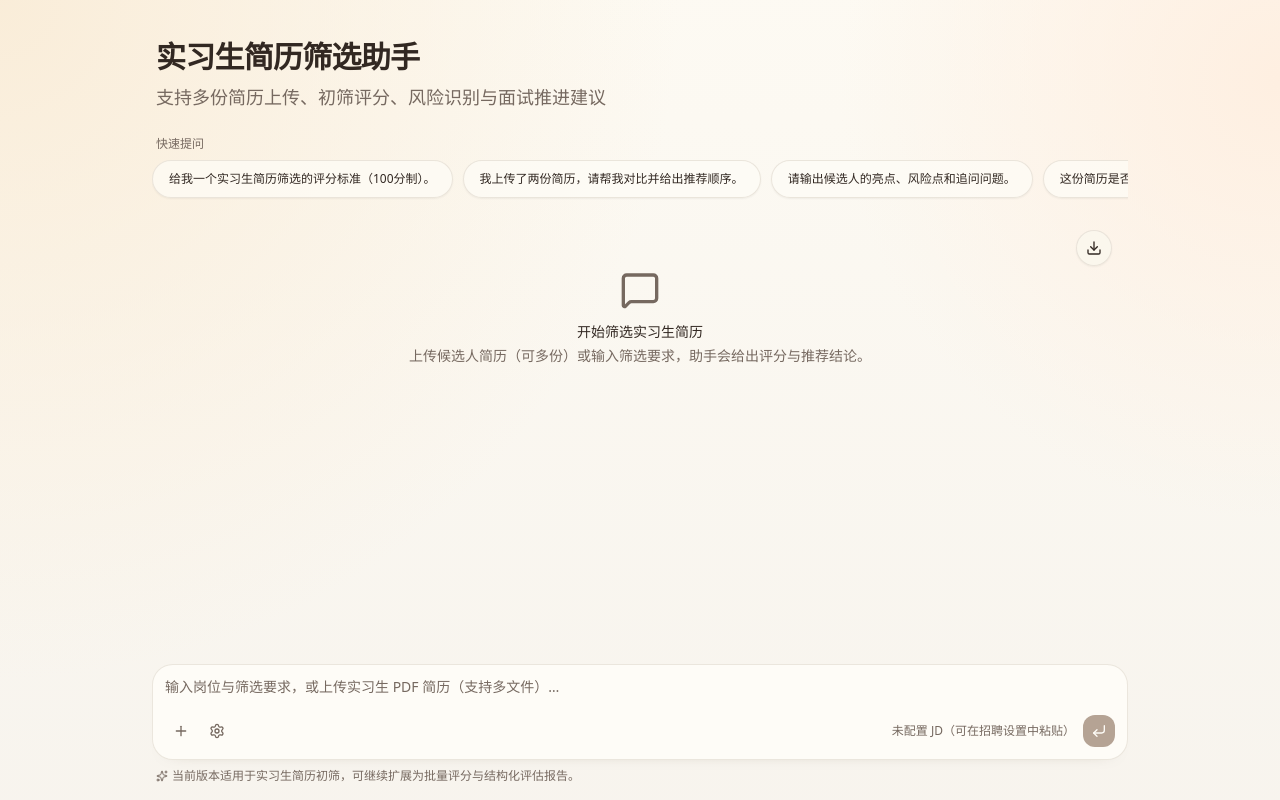
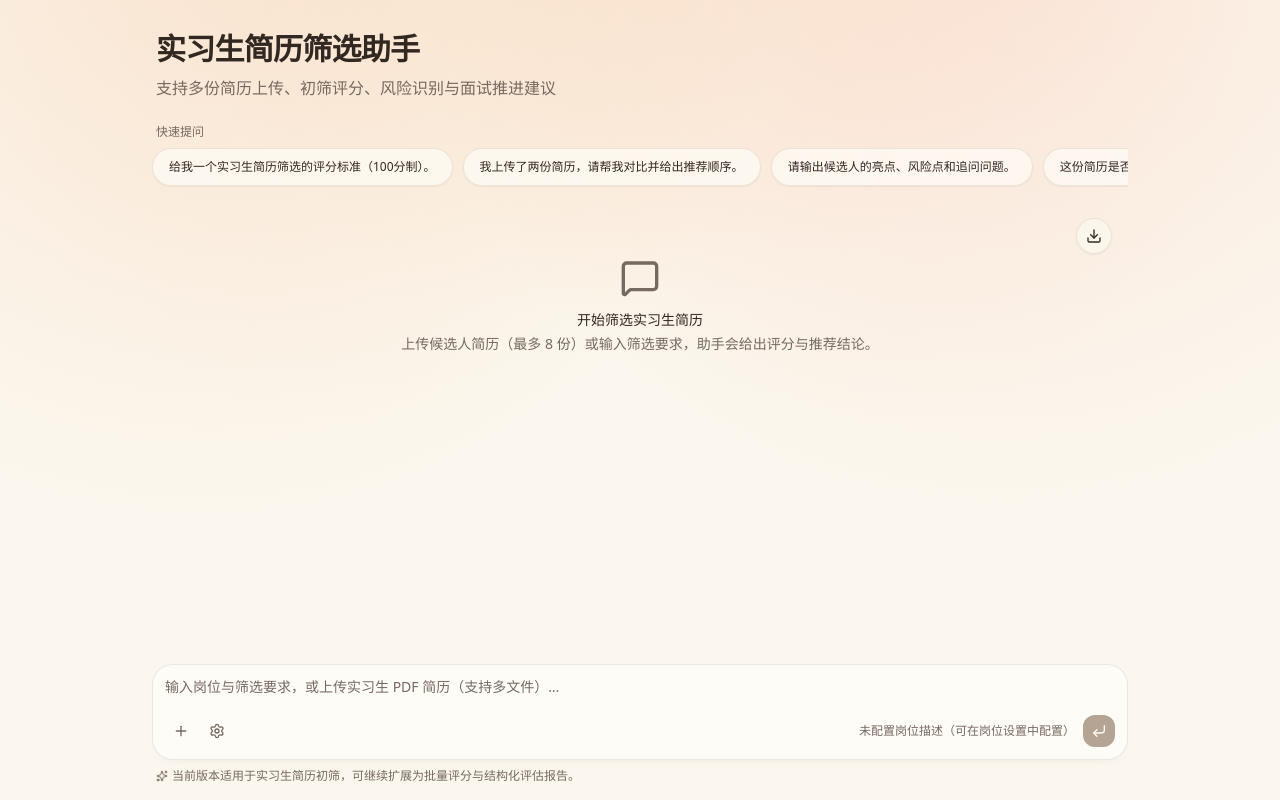
Before and after one commit to agniwen/ai-tool-demo, a Next.js app: page / in a window 1280 px wide. Built offline with nearby package versions, Linux system fonts and the light colour scheme.

Commit message:
feat: update app

```diff
--- a/app/api/chat/route.ts
+++ b/app/api/chat/route.ts
@@ -17,8 +17,8 @@ import {
 } from "ai";
 import { z } from "zod";
 
-// Allow streaming responses up to 30 seconds
-export const maxDuration = 30;
+// Allow streaming responses up to 8 minutes
+export const maxDuration = 480;
 export const runtime = "nodejs";
 
 const extractUserText = (messages: UIMessage[]): string =>
--- a/app/globals.css
+++ b/app/globals.css
@@ -132,9 +132,11 @@
     @apply text-foreground;
     background-color: var(--background);
     background-image:
-      radial-gradient(circle at 0% 0%, oklch(0.95 0.03 79.2) 0%, transparent 45%),
-      radial-gradient(circle at 100% 10%, oklch(0.96 0.025 65.4) 0%, transparent 30%),
-      linear-gradient(180deg, oklch(0.985 0.01 87.5) 0%, oklch(0.968 0.009 82.9) 100%);
+      radial-gradient(circle at 16% -8%, oklch(0.86 0.075 58.4 / 34%) 0%, transparent 42%),
+      radial-gradient(circle at 48% -16%, oklch(0.9 0.06 72.8 / 30%) 0%, transparent 40%),
+      radial-gradient(circle at 78% -10%, oklch(0.84 0.08 40.2 / 28%) 0%, transparent 44%),
+      radial-gradient(circle at 66% 2%, oklch(0.9 0.055 48.6 / 20%) 0%, transparent 36%),
+      radial-gradient(circle at 30% 4%, oklch(0.92 0.045 66.9 / 18%) 0%, transparent 34%);
     -webkit-font-smoothing: antialiased;
     text-rendering: optimizeLegibility;
     touch-action: manipulation;
--- a/app/page.tsx
+++ b/app/page.tsx
@@ -93,6 +93,8 @@ const timeFormatter = new Intl.DateTimeFormat("zh-CN", {
   minute: "2-digit",
   hour12: false,
 });
+
+const CHAT_REQUEST_TIMEOUT_MS = 8 * 60 * 1000;
 
 const QUICK_SUGGESTIONS = [
   "给我一个实习生简历筛选的评分标准（100分制）。",
@@ -288,7 +290,7 @@ function ComposerFooter({
             ? "正在分析简历内容…"
             : hasJobDescription
               ? "已配置岗位描述（JD）"
-              : "未配置 JD（可在招聘设置中粘贴）"}
+              : "未配置岗位描述（可在岗位设置中配置）"}
         </span>
         <PromptInputSubmit
           disabled={status === "ready" ? !canSubmit : false}
@@ -314,6 +316,33 @@ export default function Home() {
   const { messages, sendMessage, status, stop, error, regenerate } = useChat({
     transport: new DefaultChatTransport({
       api: "/api/chat",
+      fetch: async (input, init) => {
+        const timeoutController = new AbortController();
+        const timeoutId = window.setTimeout(() => {
+          timeoutController.abort("Chat request timed out after 8 minutes.");
+        }, CHAT_REQUEST_TIMEOUT_MS);
+
+        if (init?.signal) {
+          if (init.signal.aborted) {
+            timeoutController.abort(init.signal.reason);
+          } else {
+            init.signal.addEventListener(
+              "abort",
+              () => timeoutController.abort(init.signal?.reason),
+              { once: true }
+            );
+          }
+        }
+
+        try {
+          return await fetch(input, {
+            ...init,
+            signal: timeoutController.signal,
+          });
+        } finally {
+          window.clearTimeout(timeoutId);
+        }
+      },
     }),
   });
 
@@ -391,14 +420,14 @@ export default function Home() {
 
   return (
     <main
-      className="mx-auto flex h-dvh w-full max-w-5xl flex-col px-4 pt-5 pb-4 sm:px-6 sm:pt-8"
+      className="mx-auto flex h-dvh w-full max-w-5xl flex-col px-4 pt-6 pb-4 sm:px-6 sm:pt-6"
       id="main-content"
     >
       <header className="mb-4 px-1 py-2">
-        <h1 className="text-balance font-semibold tracking-tight text-2xl sm:text-3xl">
+        <h1 className="text-balance font-bold tracking-tight text-2xl sm:text-3xl">
           实习生简历筛选助手
         </h1>
-        <p className="mt-2 max-w-3xl font-serif text-base text-muted-foreground sm:text-lg">
+        <p className="mt-2 max-w-3xl font-serif!  text-sm text-muted-foreground sm:text-base">
           支持多份简历上传、初筛评分、风险识别与面试推进建议
         </p>
       </header>
@@ -410,7 +439,7 @@ export default function Home() {
         <Suggestions className="gap-2.5 pb-1">
           {QUICK_SUGGESTIONS.map((suggestion) => (
             <Suggestion
-              className="h-auto rounded-2xl border-border/70 bg-card/70 px-4 py-2 text-left text-xs leading-relaxed whitespace-normal hover:bg-accent/50"
+              className="h-auto rounded-2xl border-border/70 bg-card/70 px-4 py-2 text-left text-xs leading-relaxed whitespace-normal hover:bg-accent"
               disabled={isStreaming}
               key={suggestion}
               onClick={(text) => {
@@ -427,7 +456,7 @@ export default function Home() {
           <ConversationContent className="p-4 sm:p-6">
             {messages.length === 0 ? (
               <ConversationEmptyState
-                description="上传候选人简历（可多份）或输入筛选要求，助手会给出评分与推荐结论。"
+                description="上传候选人简历（最多 8 份）或输入筛选要求，助手会给出评分与推荐结论。"
                 icon={<MessageSquareIcon className="size-10 text-muted-foreground" />}
                 title="开始筛选实习生简历"
               />
```
